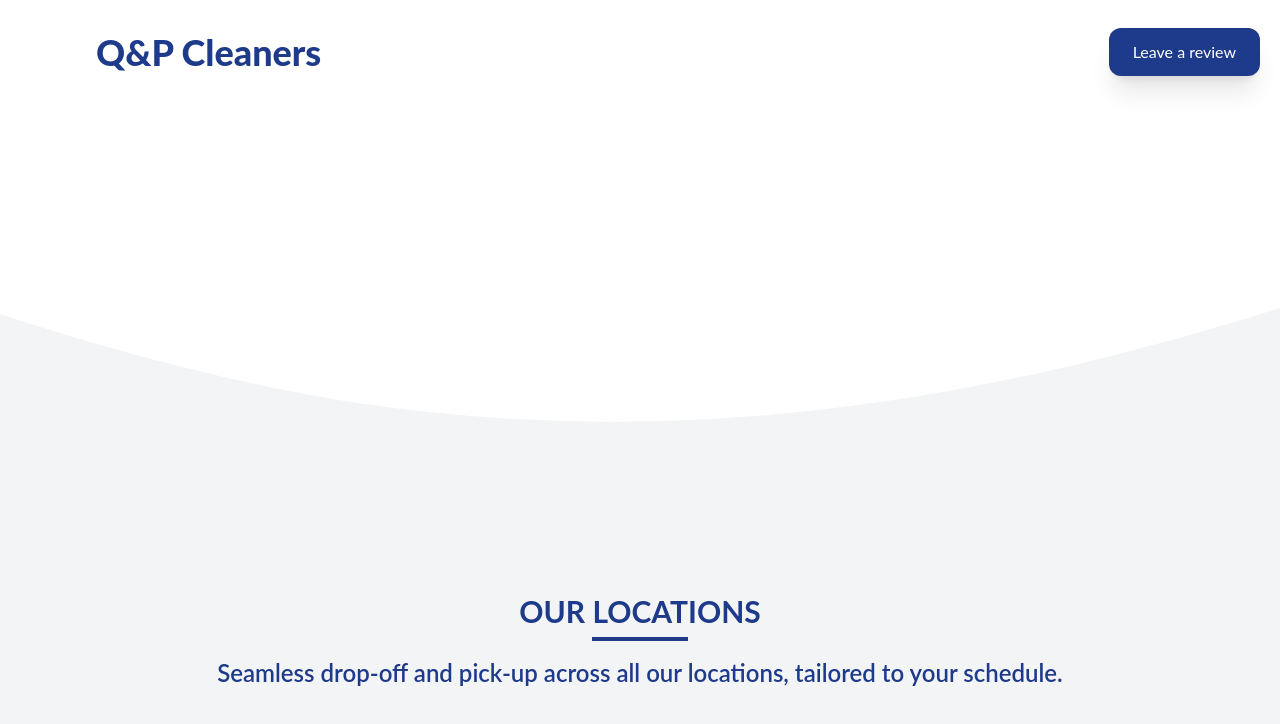
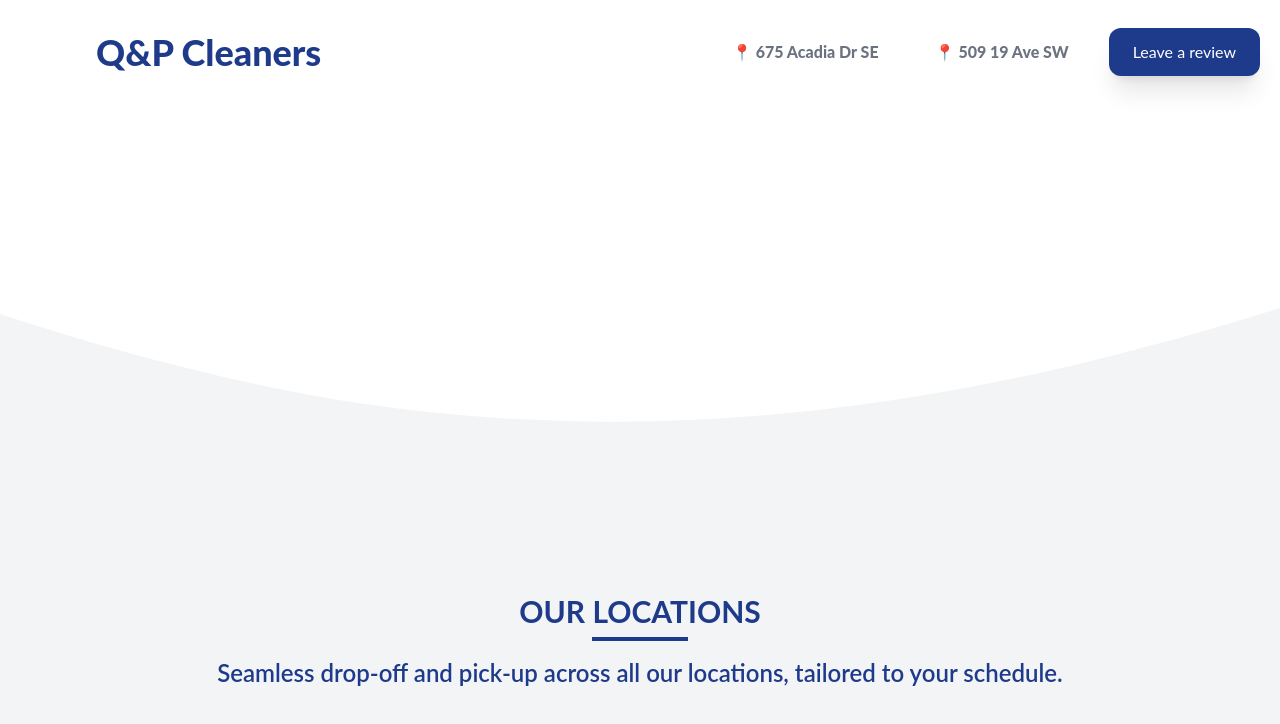
Before and after one commit to jinki-lee/QPCleaners, a React (Create React App) app: page / in a window 1280 px wide. Shown: the top 724 px of the page. Built offline with nearby package versions, Linux system fonts and the light colour scheme.

Commit message:
added google map location
added location to nav bar
corrected link to google maps

```diff
--- a/src/components/Navbar/NavLinks.js
+++ b/src/components/Navbar/NavLinks.js
@@ -1,10 +1,27 @@
-import React from 'react';
-import { Link } from 'react-router-dom';
-import { HashLink } from 'react-router-hash-link';
+import React from "react";
+import { Link } from "react-router-dom";
+import { HashLink } from "react-router-hash-link";
 
 const NavLinks = () => {
   return (
     <>
+      <a
+        className="px-4 font-extrabold text-gray-500 hover:text-blue-900"
+        href="https://maps.app.goo.gl/uaCvavLoXaBAiwiR6"
+        target="_blank"
+        rel="noopener noreferrer"
+      >
+        📍 675 Acadia Dr SE
+      </a>
+      <a
+        className="px-4 font-extrabold text-gray-500 hover:text-blue-900"
+        href="https://maps.app.goo.gl/gyquVPeB2teihwrTA"
+        target="_blank"
+        rel="noopener noreferrer"
+      >
+        📍 509 19 Ave SW
+      </a>
+
       <a
         className="text-white bg-blue-900 hover:bg-blue-800 inline-flex items-center justify-center w-auto px-6 py-3 shadow-xl rounded-xl"
         href="https://www.google.com/search?q=qp+cleaners&rlz=1C1RXQR_enCA1031CA1031&oq=qp+cleaners&aqs=chrome.0.69i59l2j69i64j0i512l2j69i60l2j69i61.999j0j7&sourceid=chrome&ie=UTF-8#lrd=0x537170d560a92717:0x4c41a39d71ae74d2,3,,,,"
@@ -12,10 +29,8 @@ const NavLinks = () => {
       >
         Leave a review
       </a>
-
-
     </>
-    )
-}
+  );
+};
 
 export default NavLinks;
--- a/src/components/Services.js
+++ b/src/components/Services.js
@@ -53,7 +53,7 @@ const Services = () => {
               <div>
                 <p className="my-3 text-xl text-gray-600 font-semibold">
                   <a
-                    href="https://www.google.com/maps/place/675+Acadia+Dr+SE,+Calgary,+AB+T2J+2Y1"
+                    href="https://maps.app.goo.gl/uaCvavLoXaBAiwiR6"
                     target="_blank"
                     rel="noopener noreferrer"
                     className="link-hover" /* Add the link-hover class here */
@@ -102,7 +102,7 @@ const Services = () => {
               <div>
                 <p className="my-3 text-xl text-gray-600 font-semibold">
                   <a
-                    href="https://www.google.com/maps/place/509+19+Ave+SW,+Calgary,+AB+T2S+0E3"
+                    href="https://maps.app.goo.gl/gyquVPeB2teihwrTA"
                     target="_blank"
                     rel="noopener noreferrer"
                     className="link-hover" /* Add the link-hover class here */
```
Lines whose indentation alone changed are shown as unchanged.
